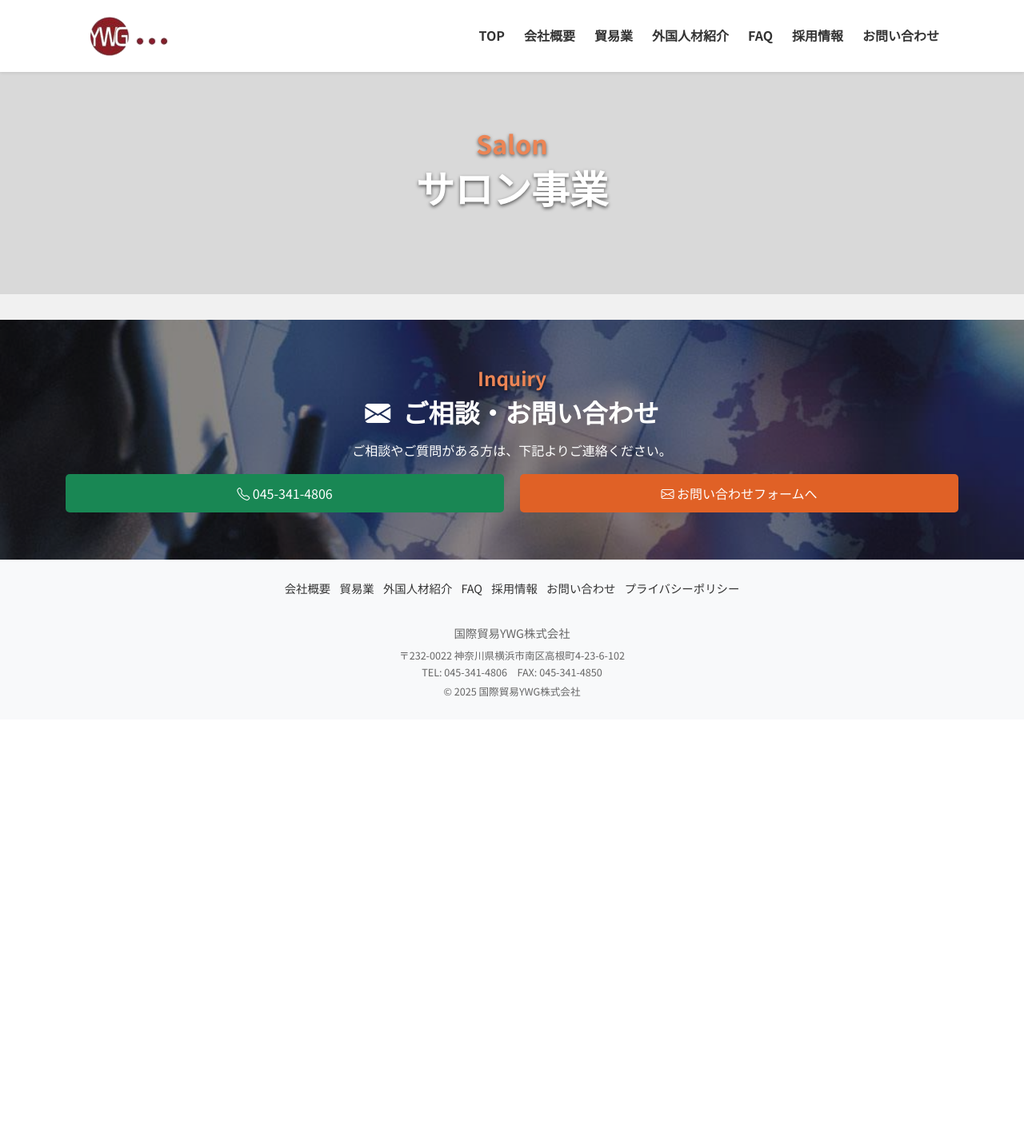
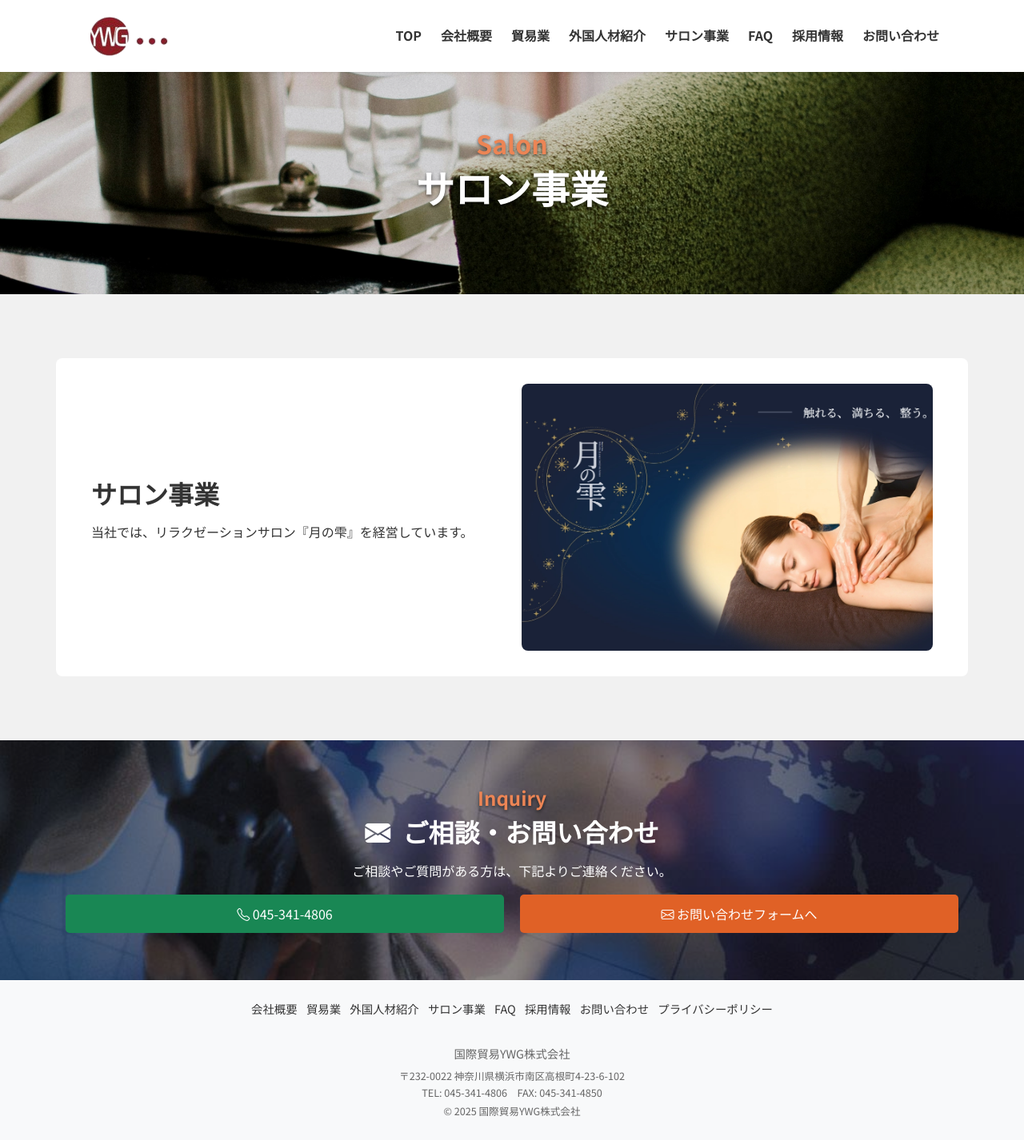
Before and after one commit to ko-nagai-0801/ywg, a PHP site: page /salon/ in a window 1280 px wide. Shown: the whole page at 80% size. Before the commit the page ends 871 px from the top, so only its background shows below. Run offline with PHP 8.4, Linux system fonts and the light colour scheme.

Commit message:
Add: サロンページ作成

```diff
--- /dev/null
+++ b/css/salon.css
@@ -0,0 +1,33 @@
+/* css/salon.css */
+
+/* .subheroの画像のみ指定（他はchildpage.css）で管理 */
+.subhero {
+  background-image: url("../img/subhero-salon.webp");
+}
+
+/* メインボックス */
+#salon .salon-item {
+  display: flex;
+  flex-direction: row;
+  background: #ffffff;
+  border-radius: 0.5rem;
+  padding: 2rem;
+  margin-bottom: 2rem;
+}
+
+/* 見出し（h2）を太く */
+#salon .salon-item h2 {
+  font-weight: 700;
+  margin-bottom: 1rem;
+}
+
+/* 768px 以下では見出し中央寄せに */
+@media (max-width: 768px) {
+  #salon .trade-item h2 {
+    text-align: center;
+  }
+}
+
+#salon .salon-item img {
+    border-radius: 0.5rem;
+}
--- a/includes/footer.php
+++ b/includes/footer.php
@@ -14,7 +14,7 @@ $base = (dirname($_SERVER['SCRIPT_NAME']) === '/' ? './' : '../');
           <li class="list-inline-item"><a href="<?= htmlspecialchars($base . 'about/'); ?>">会社概要</a></li>
           <li class="list-inline-item"><a href="<?= htmlspecialchars($base . 'trade/'); ?>">貿易業</a></li>
           <li class="list-inline-item"><a href="<?= htmlspecialchars($base . 'hr/'); ?>">外国人材紹介</a></li>
-          <!-- <li class="list-inline-item"><a href="<?= htmlspecialchars($base . 'salon/'); ?>">サロン事業</a></li> -->
+          <li class="list-inline-item"><a href="<?= htmlspecialchars($base . 'salon/'); ?>">サロン事業</a></li>
           <li class="list-inline-item"><a href="<?= htmlspecialchars($base . 'faq/'); ?>">FAQ</a></li>
           <li class="list-inline-item"><a href="<?= htmlspecialchars($base . 'recruit/'); ?>">採用情報</a></li>
           <li class="list-inline-item"><a href="<?= htmlspecialchars($base . 'contact/'); ?>">お問い合わせ</a></li>
--- a/includes/header.php
+++ b/includes/header.php
@@ -14,7 +14,7 @@
         <li><a href="<?= htmlspecialchars($base . 'about/') ?>">会社概要</a></li>
         <li><a href="<?= htmlspecialchars($base . 'trade/') ?>">貿易業</a></li>
         <li><a href="<?= htmlspecialchars($base . 'hr/') ?>">外国人材紹介</a></li>
-        <!-- <li><a href="<?= htmlspecialchars($base . 'salon/') ?>">サロン事業</a></li> -->
+        <li><a href="<?= htmlspecialchars($base . 'salon/') ?>">サロン事業</a></li>
         <li><a href="<?= htmlspecialchars($base . 'faq/') ?>">FAQ</a></li>
         <li><a href="<?= htmlspecialchars($base . 'recruit/') ?>">採用情報</a></li>
         <li><a href="<?= htmlspecialchars($base . 'contact/') ?>">お問い合わせ</a></li>
--- a/salon/index.php
+++ b/salon/index.php
@@ -48,6 +48,29 @@
       </div>
     </section>
 
+    <!-- サロン事業 -->
+    <section id="salon" class="py-5">
+      <div class="container">
+        <!-- サロン事業 -->
+        <div class="row align-items-center salon-item">
+
+          <div class="col-md-6">
+            <h2>サロン事業</h2>
+            <p>
+              当社では、リラクゼーションサロン『月の雫』を経営しています。
+            </p>
+            <!-- リンクボタン追加 -->
+          </div>
+          <div class="col-md-6">
+            <!-- 画像リンク追加 -->
+            <img src="../img/salon-image.webp"
+              alt="サロン事業"
+              class="img-fluid mb-4 mb-md-0">
+          </div>
+
+        </div>
+      </div>
+    </section>
 
 
 
```
Also changed, not shown: index.php (+4 -4 lines), img/salon-image.webp (added), img/subhero-salon.webp (added).
